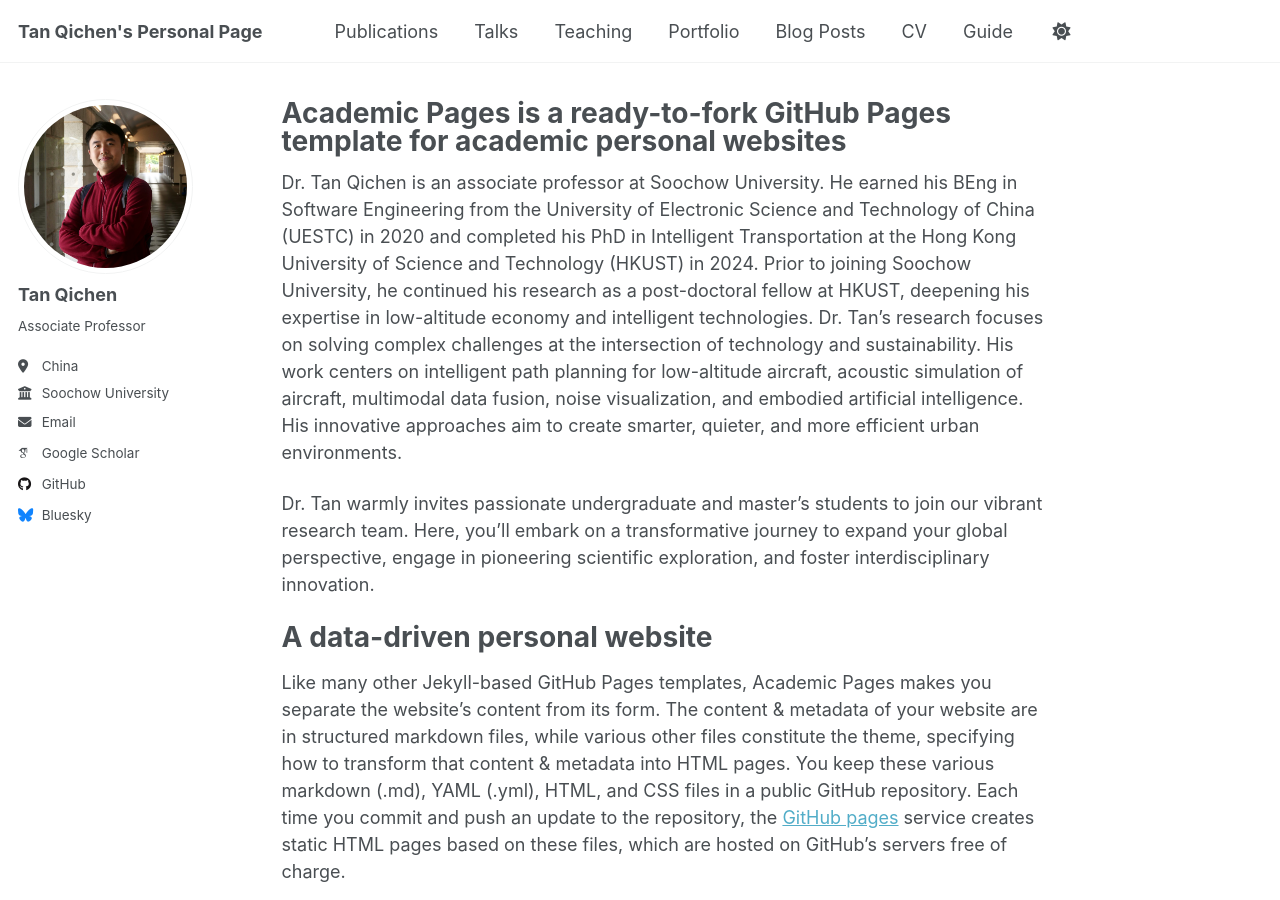
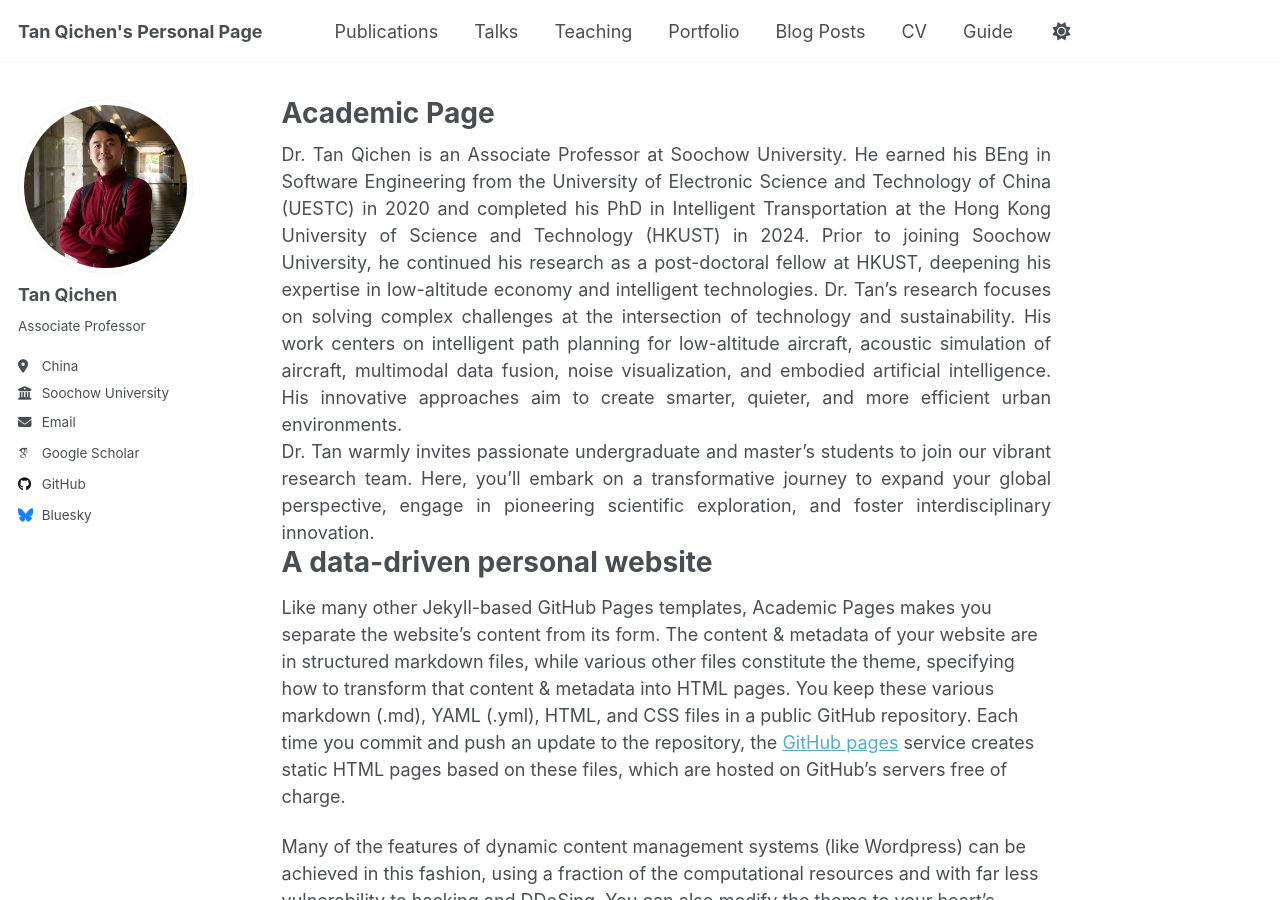
Before and after one commit to tylertam98/tylertam98.github.io, a Jekyll site: the page built from _pages/about.md, in a window 1280 px wide and 900 px high. Built offline with Jekyll 4.4.1, drawn with Linux system fonts in a browser that asks for light colours; some web fonts are replaced.

Commit message:
Update about.md

```diff
--- a/_pages/about.md
+++ b/_pages/about.md
@@ -1,15 +1,17 @@
 ---
 permalink: /
-title: "Academic Pages is a ready-to-fork GitHub Pages template for academic personal websites"
+title: "Academic Page"
 author_profile: true
 redirect_from:
   - /about/
   - /about.html
 ---
-
-Dr. Tan Qichen is an associate professor at Soochow University. He earned his BEng in Software Engineering from the University of Electronic Science and Technology of China (UESTC) in 2020 and completed his PhD in Intelligent Transportation at the Hong Kong University of Science and Technology (HKUST) in 2024. Prior to joining Soochow University, he continued his research as a post-doctoral fellow at HKUST, deepening his expertise in low-altitude economy and intelligent technologies. Dr. Tan’s research focuses on solving complex challenges at the intersection of technology and sustainability. His work centers on intelligent path planning for low-altitude aircraft, acoustic simulation of aircraft, multimodal data fusion, noise visualization, and embodied artificial intelligence. His innovative approaches aim to create smarter, quieter, and more efficient urban environments.
-
+<div style="text-align: justify;">
+Dr. Tan Qichen is an Associate Professor at Soochow University. He earned his BEng in Software Engineering from the University of Electronic Science and Technology of China (UESTC) in 2020 and completed his PhD in Intelligent Transportation at the Hong Kong University of Science and Technology (HKUST) in 2024. Prior to joining Soochow University, he continued his research as a post-doctoral fellow at HKUST, deepening his expertise in low-altitude economy and intelligent technologies. Dr. Tan’s research focuses on solving complex challenges at the intersection of technology and sustainability. His work centers on intelligent path planning for low-altitude aircraft, acoustic simulation of aircraft, multimodal data fusion, noise visualization, and embodied artificial intelligence. His innovative approaches aim to create smarter, quieter, and more efficient urban environments.
+</div>
+<div style="text-align: justify;">
 Dr. Tan warmly invites passionate undergraduate and master’s students to join our vibrant research team. Here, you’ll embark on a transformative journey to expand your global perspective, engage in pioneering scientific exploration, and foster interdisciplinary innovation.
+</div>
 
 A data-driven personal website
 ======
```
